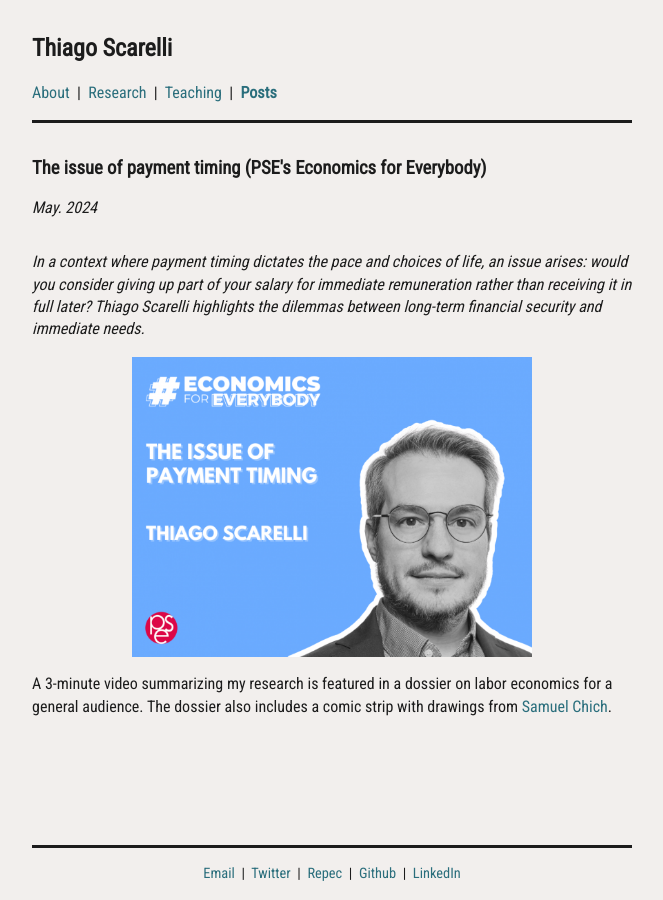
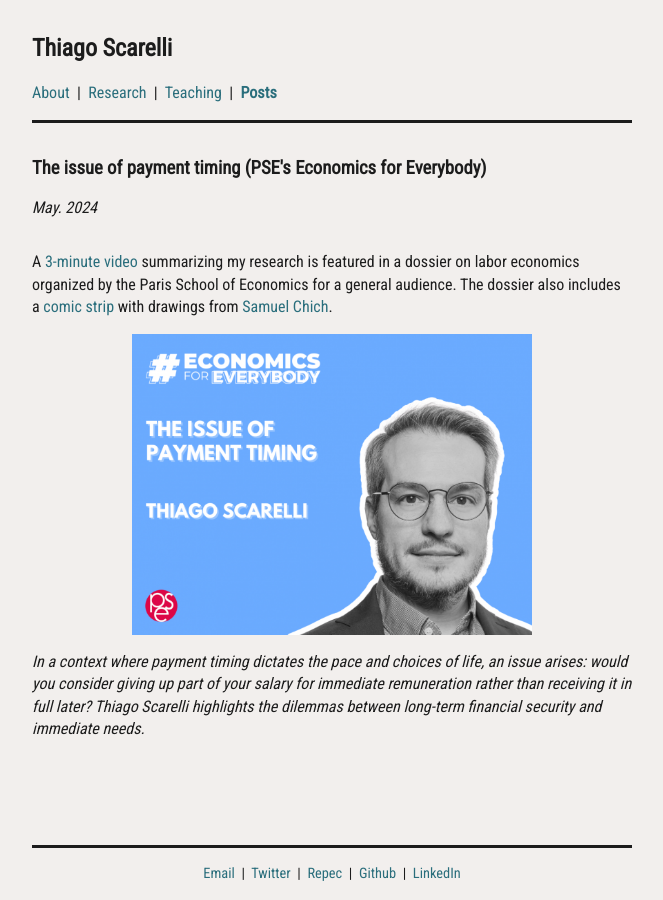
Before and after one commit to thiagoscarelli/thiagoscarelli.github.io, a Jekyll site: the page built from _posts/2024-05-21-economics-for-everybody-payment-timing.md, in a window 1280 px wide. Shown: the whole page, without its empty margins (308-971 px from the left). Built offline with Jekyll 4.4.1, drawn with Linux system fonts in a browser that asks for light colours.

Commit message:
Update 2024-05-21-economics-for-everybody-payment-timing.md

```diff
--- a/_posts/2024-05-21-economics-for-everybody-payment-timing.md
+++ b/_posts/2024-05-21-economics-for-everybody-payment-timing.md
@@ -4,8 +4,8 @@
 date: 2024-05-21
 ---
 
-*In a context where payment timing dictates the pace and choices of life, an issue arises: would you consider giving up part of your salary for immediate remuneration rather than receiving it in full later? Thiago Scarelli highlights the dilemmas between long-term financial security and immediate needs.*
+A [3-minute video](https://youtu.be/Lb1RrGsqNJk?si=aPNQ1rj0K6NgHEl5) summarizing my research is featured in a dossier on labor economics organized by the Paris School of Economics for a general audience. The dossier also includes a [comic strip](https://www.calameo.com/read/007484431336e49f5d1c4?authid=N3c8J9ff3RwC&page=1) with drawings from [Samuel Chich](https://www.parisschoolofeconomics.eu/en/chich-samuel/).
 
 <a href="https://www.parisschoolofeconomics.eu/en/news/the-issue-of-payment-timing-by-thiago-scarelli/"><img src = "https://thiagoscarelli.github.io/assets/images/ecopourtous_thiago.PNG" class = "default"></a>
 
-A 3-minute video summarizing my research is featured in a dossier on labor economics for a general audience. The dossier also includes a comic strip with drawings from [Samuel Chich](https://www.parisschoolofeconomics.eu/en/chich-samuel/).
+*In a context where payment timing dictates the pace and choices of life, an issue arises: would you consider giving up part of your salary for immediate remuneration rather than receiving it in full later? Thiago Scarelli highlights the dilemmas between long-term financial security and immediate needs.*
```
